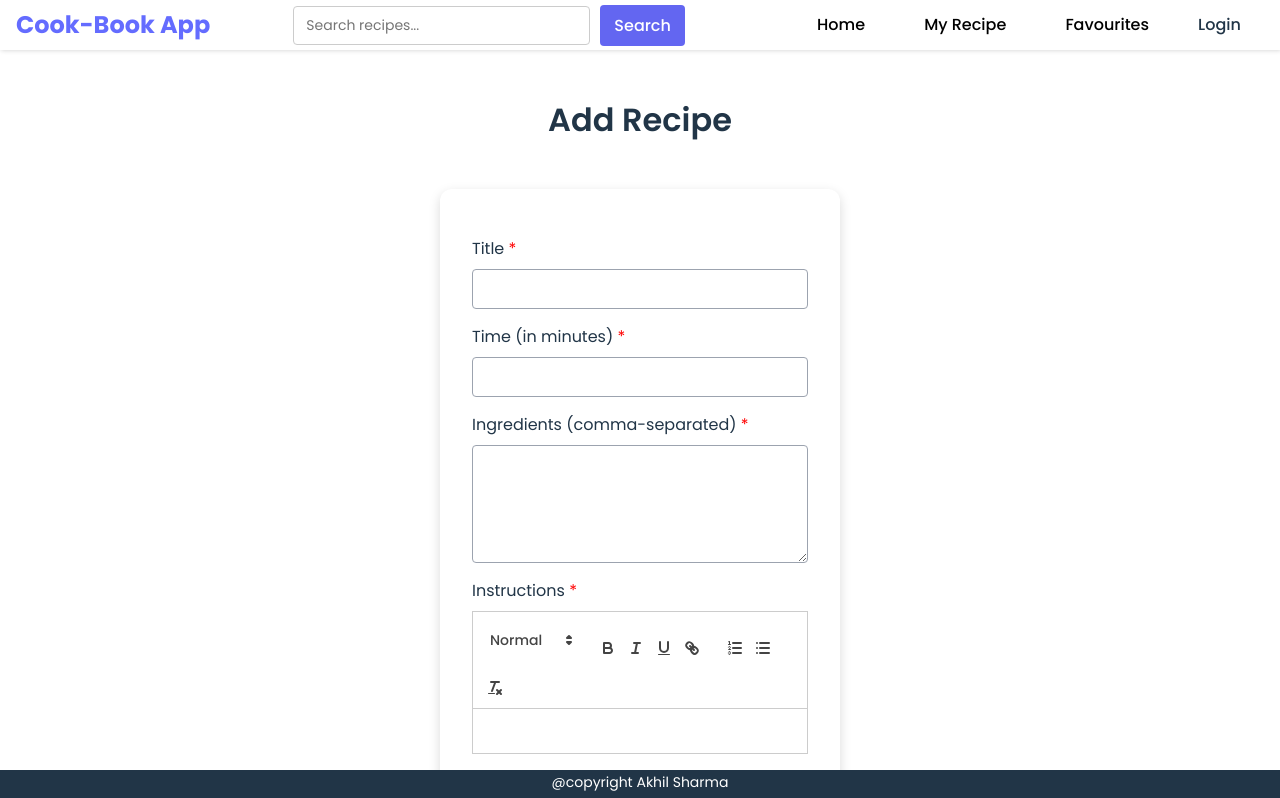
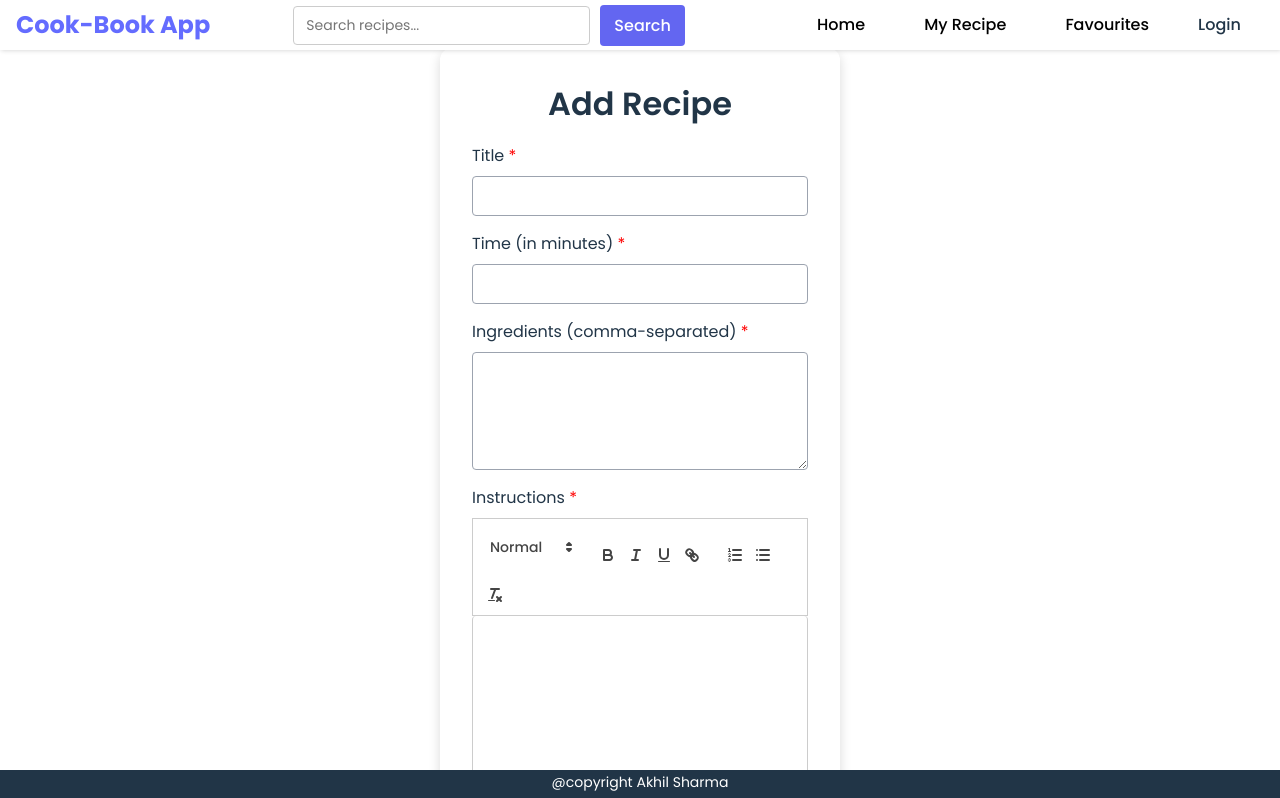
Before and after one commit to Akhil1sharma/Wisflux-Assignment-2, a React (Vite) app in the folder frontend/C-B App/: page /addRecipe in a window 1280 px wide. Shown: the top 798 px of the page. Built offline with nearby package versions, Linux system fonts and the light colour scheme.

Commit message:
update the file according to the requirements

```diff
--- a/frontend/C-B App/src/App.css
+++ b/frontend/C-B App/src/App.css
@@ -185,6 +185,7 @@ section {
   background-color: white;
   border-radius: 12px;
   box-shadow: 0 4px 12px rgba(0, 0, 0, 0.15);
+  margin-top: 1rem; /* added for better spacing */
 }
 
 .login-page-wrapper {
@@ -265,7 +266,7 @@ section {
 .add-recipe-page {
   min-height: 100vh;
   overflow-y: auto;
-  padding-top: 6rem;
+  padding-top: 7rem; /* increased from 6rem */
   padding-bottom: 2rem;
   background-color: #ffffff;
 }
@@ -468,3 +469,13 @@ section {
 .search-form button:hover {
   background-color: #4F46E5;
 }
+
+.form .ql-container {
+  min-height: 200px;
+  font-size: 14px;
+  border-radius: 4px;
+}
+
+.form .ql-editor {
+  min-height: 150px;
+}
--- a/frontend/C-B App/src/pages/AddFoodRecipe.jsx
+++ b/frontend/C-B App/src/pages/AddFoodRecipe.jsx
@@ -58,7 +58,6 @@ export default function AddFoodRecipe() {
     e.preventDefault();
     const { title, time, ingredients, instructions, file } = recipeData;
 
-    // Validate all required fields, including the file (image upload)
     if (!title || !time || !ingredients || !instructions || !file) {
       setError("Please fill in all fields, including the image.");
       return;
@@ -85,9 +84,10 @@ export default function AddFoodRecipe() {
 
   return (
     <div className="add-recipe-page">
-      <h2 className="form-title">Add Recipe</h2>
       <div className="container">
         <form className='form' onSubmit={onHandleSubmit}>
+          <h2 className="form-title">Add Recipe</h2>
+
           <div className='form-control' style={{ position: 'relative' }}>
             <label>Title <span className="required">*</span></label>
             <input
--- a/frontend/C-B App/src/pages/EditRecipe.jsx
+++ b/frontend/C-B App/src/pages/EditRecipe.jsx
@@ -56,8 +56,8 @@ export default function EditRecipe() {
     e.preventDefault();
     const { title, time, ingredients, instructions } = recipeData;
 
-    if (!title || !time || !ingredients || !instructions) {
-      setError("Please fill in all fields.");
+    if (!title || !time || !ingredients || !instructions || !recipeData.file) {
+      setError("Please fill in all fields, including the image.");
       return;
     }
 
@@ -65,7 +65,6 @@ export default function EditRecipe() {
       const formData = new FormData();
       Object.keys(recipeData).forEach((key) => {
         if (key === "ingredients") {
-          // Ensure ingredients are stored as an array
           formData.append("ingredients", recipeData.ingredients.split(","));
         } else {
           formData.append(key, recipeData[key]);
@@ -87,10 +86,11 @@ export default function EditRecipe() {
 
   return (
     <div className="add-recipe-page">
-      <h2 className="form-title">Edit Recipe</h2>
       <div className="container">
         <form className='form' onSubmit={onHandleSubmit}>
-          <div className='form-control'>
+          <h2 className="form-title">Edit Recipe</h2>
+
+          <div className='form-control' style={{ position: 'relative' }}>
             <label>Title <span className="required">*</span></label>
             <input
               type="text"
@@ -100,6 +100,7 @@ export default function EditRecipe() {
               onChange={onHandleChange}
             />
           </div>
+
           <div className='form-control'>
             <label>Time (in minutes) <span className="required">*</span></label>
             <input
@@ -110,6 +111,7 @@ export default function EditRecipe() {
               onChange={onHandleChange}
             />
           </div>
+
           <div className='form-control'>
             <label>Ingredients (comma-separated) <span className="required">*</span></label>
             <textarea
@@ -120,6 +122,7 @@ export default function EditRecipe() {
               onChange={onHandleChange}
             ></textarea>
           </div>
+
           <div className='form-control'>
             <label>Instructions <span className="required">*</span></label>
             <ReactQuill
@@ -128,8 +131,9 @@ export default function EditRecipe() {
               theme="snow"
             />
           </div>
+
           <div className='form-control'>
-            <label>Recipe Image</label>
+            <label>Recipe Image <span className="required">*</span></label>
             <input
               type="file"
               className='input'
@@ -148,6 +152,7 @@ export default function EditRecipe() {
               </div>
             )}
           </div>
+
           {error && <p className="error">{error}</p>}
           <button type="submit">Update Recipe</button>
         </form>
```
